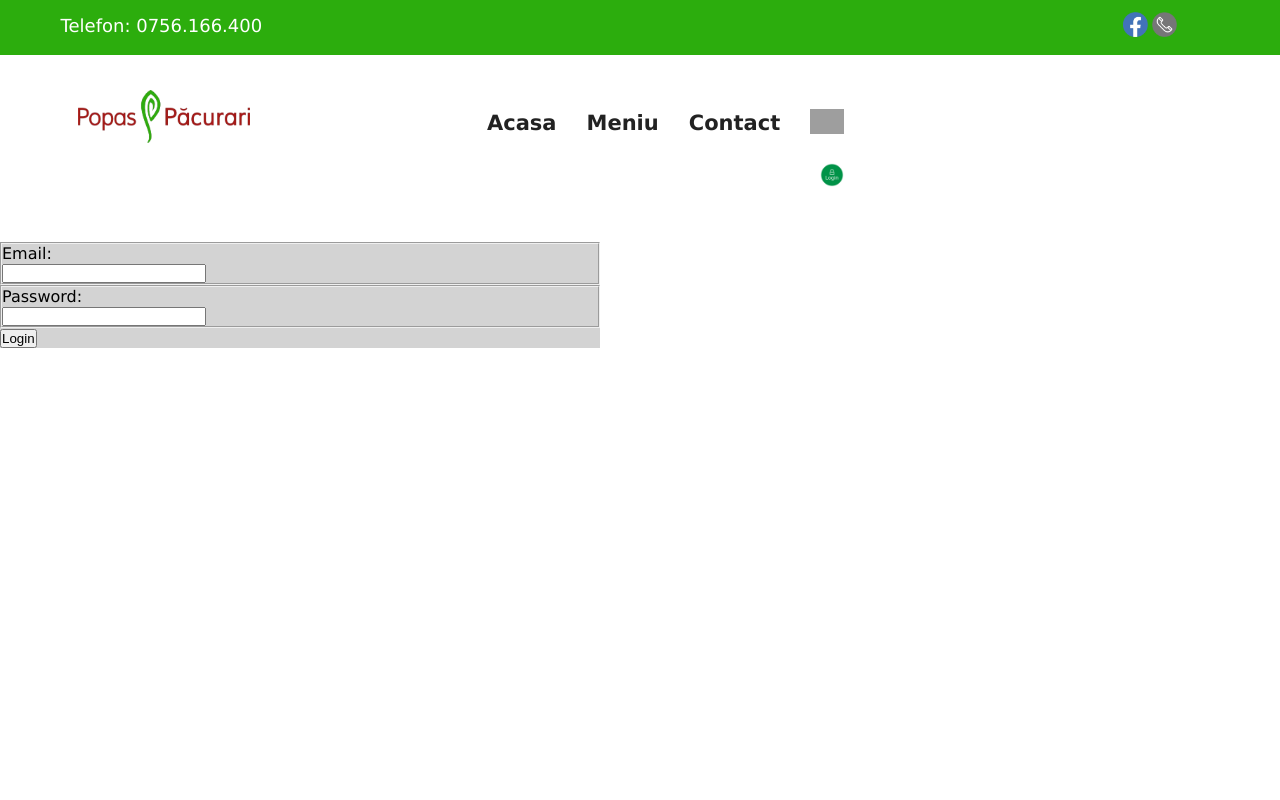
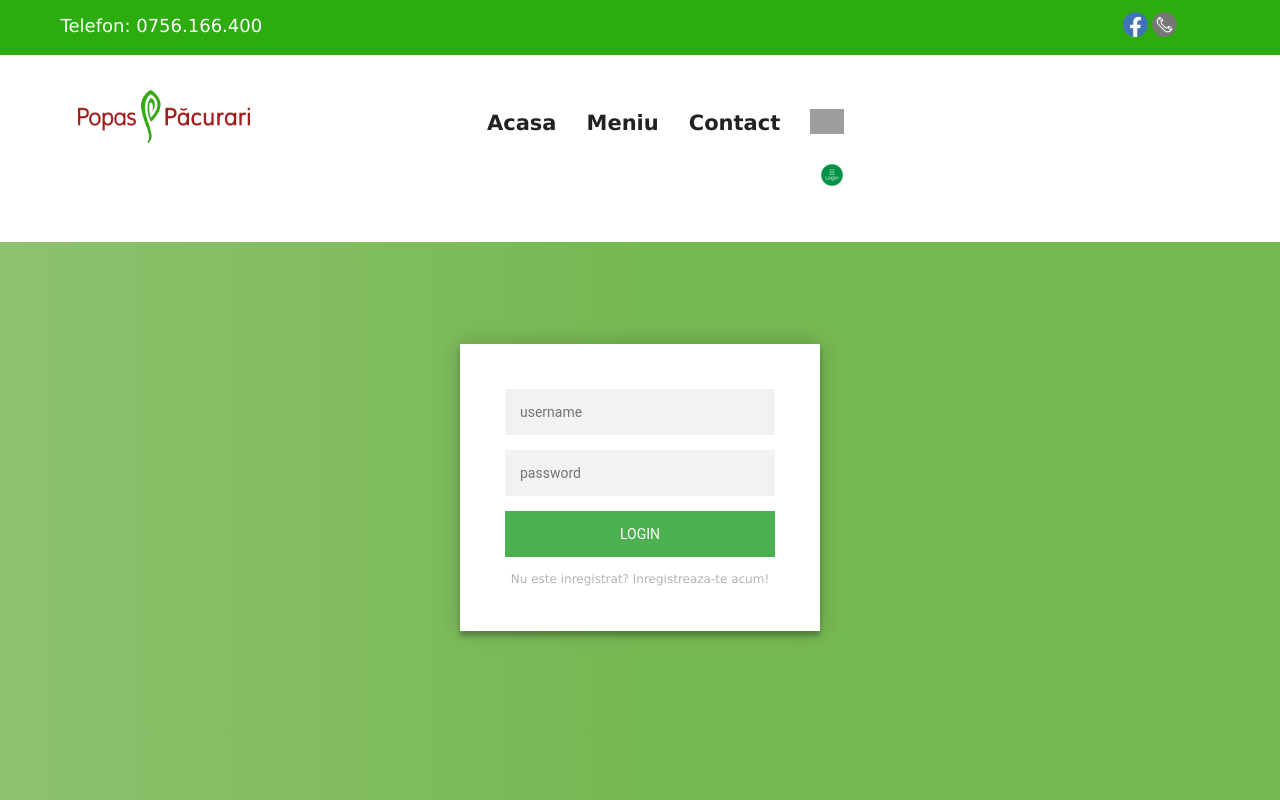
Before and after one commit to karadaska/beta, a React (Vite) app: page /login in a window 1280 px wide. Built offline with nearby package versions, Linux system fonts and the light colour scheme; grey boxes are pictures that could not be loaded.

Commit message:
inregistrare

```diff
--- a/src/components/auth/login/Login.css
+++ b/src/components/auth/login/Login.css
@@ -1,3 +1,108 @@
 .error {
   color: red;
 }
+.formular {
+  background-color: lightgray;
+  height: 1000px;
+  width: 100%;
+}
+
+
+@import url(https://fonts.googleapis.com/css?family=Roboto:300);
+
+.login-page {
+  width: 360px;
+  padding: 8% 0 0;
+  margin: auto;
+}
+.form {
+  position: relative;
+  z-index: 1;
+  background: #FFFFFF;
+  max-width: 360px;
+  margin: 0 auto 100px;
+  padding: 45px;
+  text-align: center;
+  box-shadow: 0 0 20px 0 rgba(0, 0, 0, 0.2), 0 5px 5px 0 rgba(0, 0, 0, 0.24);
+}
+.form input {
+  font-family: "Roboto", sans-serif;
+  outline: 0;
+  background: #f2f2f2;
+  width: 100%;
+  border: 0;
+  margin: 0 0 15px;
+  padding: 15px;
+  box-sizing: border-box;
+  font-size: 14px;
+}
+.form button {
+  font-family: "Roboto", sans-serif;
+  text-transform: uppercase;
+  outline: 0;
+  background: #4CAF50;
+  width: 100%;
+  border: 0;
+  padding: 15px;
+  color: #FFFFFF;
+  font-size: 14px;
+  -webkit-transition: all 0.3 ease;
+  transition: all 0.3 ease;
+  cursor: pointer;
+}
+.form button:hover,.form button:active,.form button:focus {
+  background: #43A047;
+}
+.form .message {
+  margin: 15px 0 0;
+  color: #b3b3b3;
+  font-size: 12px;
+}
+.form .message a {
+  color: #4CAF50;
+  text-decoration: none;
+}
+.form .register-form {
+  display: none;
+}
+.container {
+  position: relative;
+  z-index: 1;
+  max-width: 300px;
+  margin: 0 auto;
+}
+.container:before, .container:after {
+  content: "";
+  display: block;
+  clear: both;
+}
+.container .info {
+  margin: 50px auto;
+  text-align: center;
+}
+.container .info h1 {
+  margin: 0 0 15px;
+  padding: 0;
+  font-size: 36px;
+  font-weight: 300;
+  color: #1a1a1a;
+}
+.container .info span {
+  color: #4d4d4d;
+  font-size: 12px;
+}
+.container .info span a {
+  color: #000000;
+  text-decoration: none;
+}
+.container .info span .fa {
+  color: #EF3B3A;
+}
+body {
+  background: #76b852; /* fallback for old browsers */
+  background: rgb(141,194,111);
+  background: linear-gradient(90deg, rgba(141,194,111,1) 0%, rgba(118,184,82,1) 50%);
+  font-family: "Roboto", sans-serif;
+  -webkit-font-smoothing: antialiased;
+  -moz-osx-font-smoothing: grayscale;
+}
--- a/src/components/auth/login/Login.jsx
+++ b/src/components/auth/login/Login.jsx
@@ -3,6 +3,7 @@ import DisplayNavContact from "../../nav-contact/nav_contact";
 import DisplayNavBar from "../../header/header";
 import { useContext } from "react";
 import { AuthContext } from "../../../App";
+import "./login.css";
 
 export function Login() {
   const navigate = useNavigate();
@@ -30,7 +31,6 @@ export function Login() {
     const body = await response.json();
 
     if (response.status === 400) {
-      // setError(body);
       return;
     }
 
@@ -41,11 +41,30 @@ export function Login() {
     }
   }
 
-
   return (
     <div>
       <DisplayNavContact />
       <DisplayNavBar />
+      <div className="login-page">
+  <div className="form">
+    <form className="register-form" onSubmit={login}>
+      <input type="text" placeholder="name"/>
+      <input type="password" placeholder="password"/>
+      <input type="text" placeholder="email address"/>
+      <button>create</button>
+      <p className="message">Already registered? <a href="#">Sign In</a></p>
+    </form>
+    <form className="login-form">
+      <input type="text" placeholder="username"/>
+      <input type="password" placeholder="password"/>
+      <button>login</button>
+      <p className="message">Nu este inregistrat? Inregistreaza-te acum!</p>
+    </form>
+  </div>
+</div>
+
+
+{/*
       <div className="formular">
         <form onSubmit={login}>
           <fieldset>
@@ -62,7 +81,7 @@ export function Login() {
           </fieldset>
           <button>Login</button>
         </form>
-      </div>
+      </div> */}
     </div>
   );
 }
```
